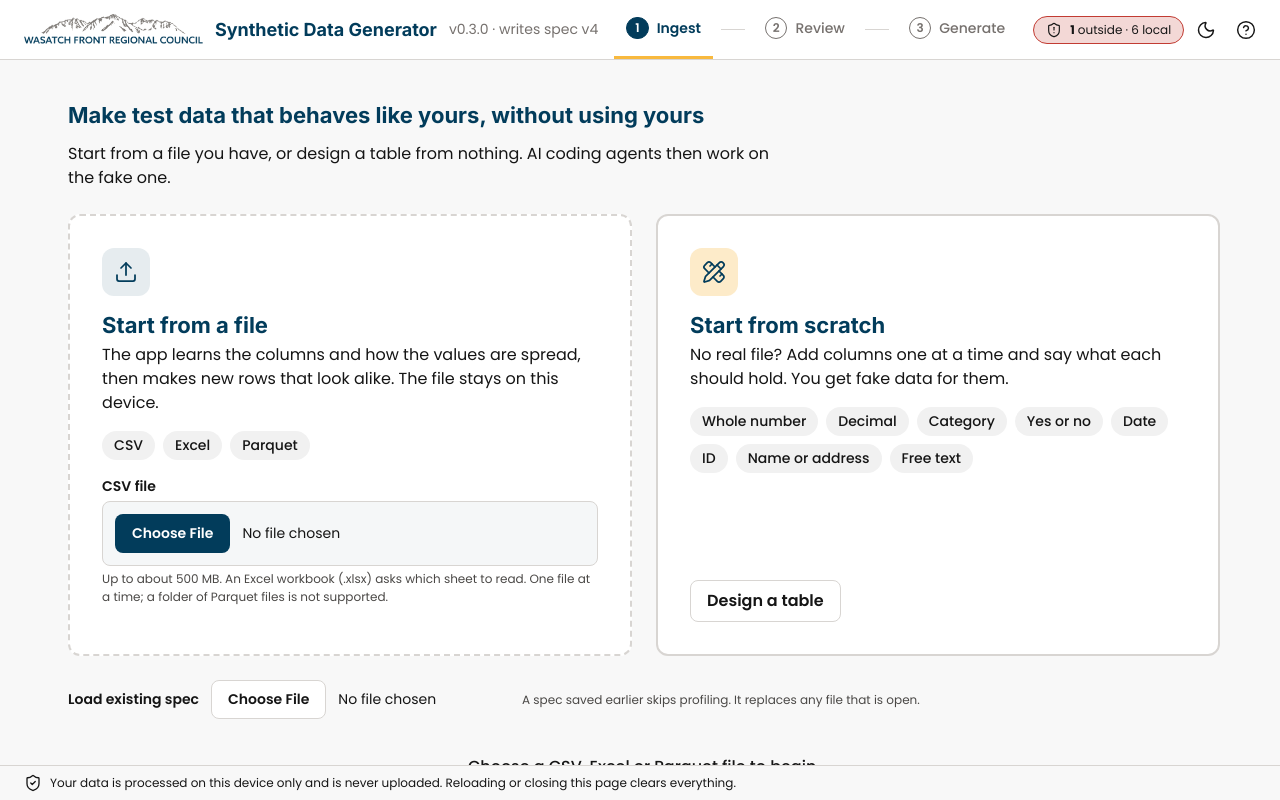
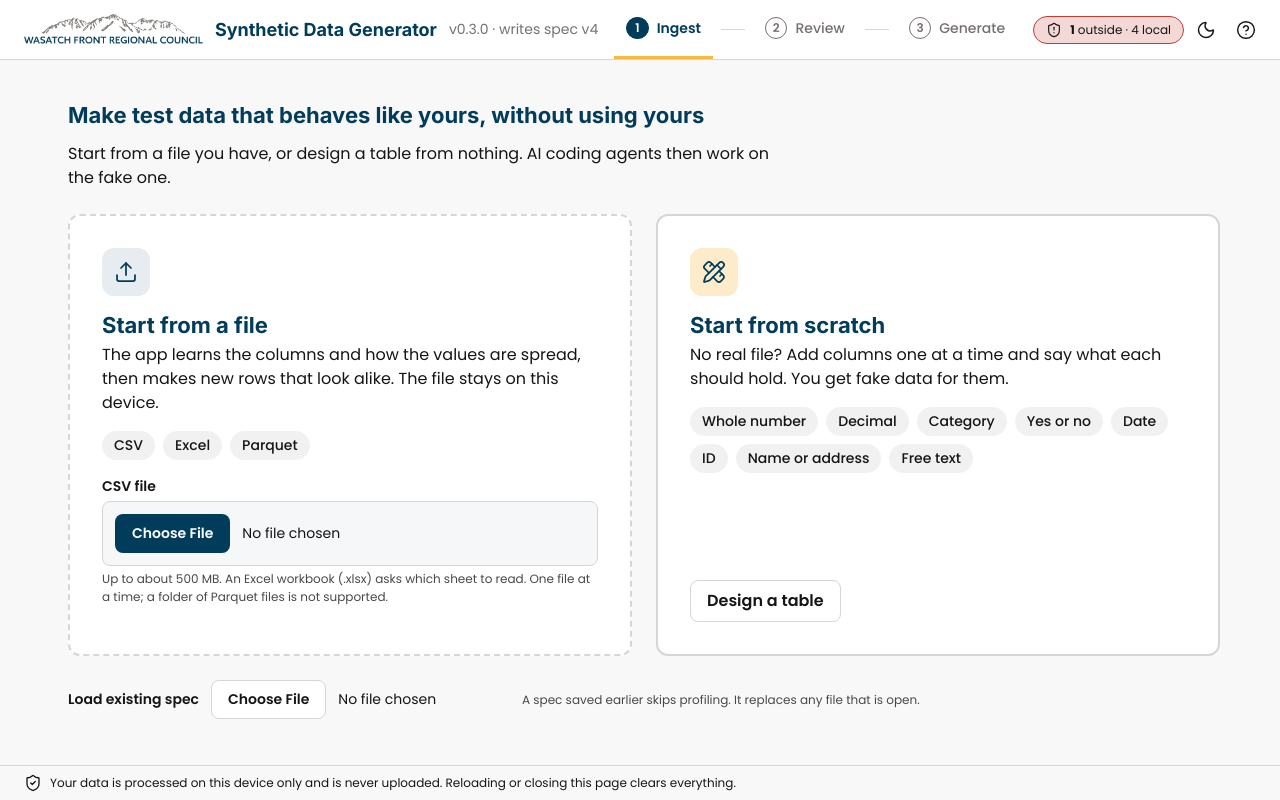
Before and after one commit to WFRCAnalytics/APP-synthetic-data-generator, a React (Vite) app: page / in a window 1280 px wide. Built offline with nearby package versions, Linux system fonts and the light colour scheme.

Commit message:
test: browser matrix and offline zip for slice 6; hide the redundant empty-state line (T020)
Co-Authored-By: Claude Sonnet 5.5 <noreply@anthropic.com>

```diff
--- a/src/styles/features.css
+++ b/src/styles/features.css
@@ -1044,3 +1044,13 @@ section[aria-labelledby] > h2 {
 .shell-main .empty-state-hint {
   color: color-mix(in srgb, var(--color-wfrc-gray) 55%, var(--color-foreground));
 }
+
+/* The two doors already say what to do; the empty-state line under them is only spoken. */
+section[aria-labelledby="ingest-heading"] > .empty-state {
+  position: absolute;
+  width: 1px;
+  height: 1px;
+  overflow: hidden;
+  clip: rect(0, 0, 0, 0);
+  white-space: nowrap;
+}
```
Also changed, not shown: specs/006-start-from-scratch/tasks.md (+1 -1 lines), 1 other file (tests, documents, lock files or other folders).
